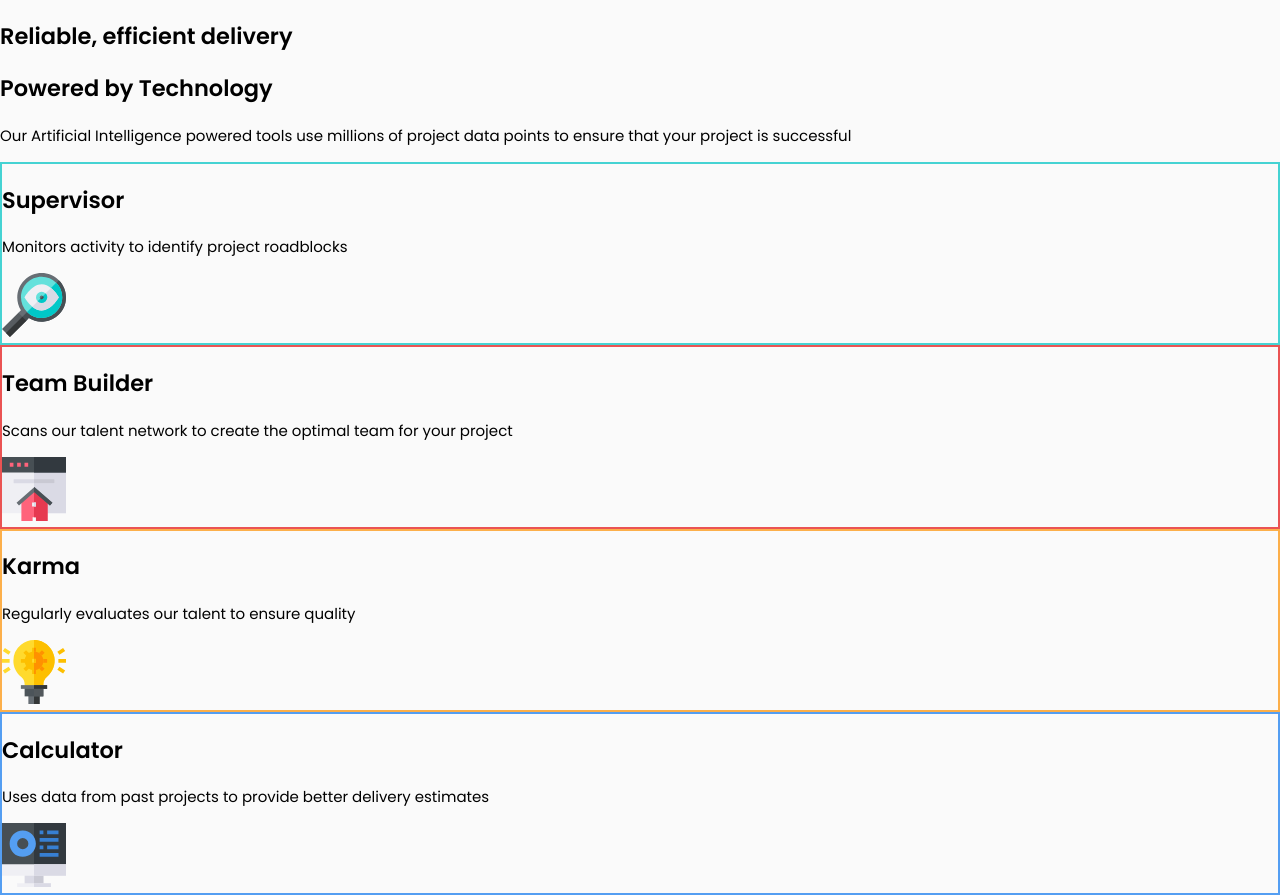
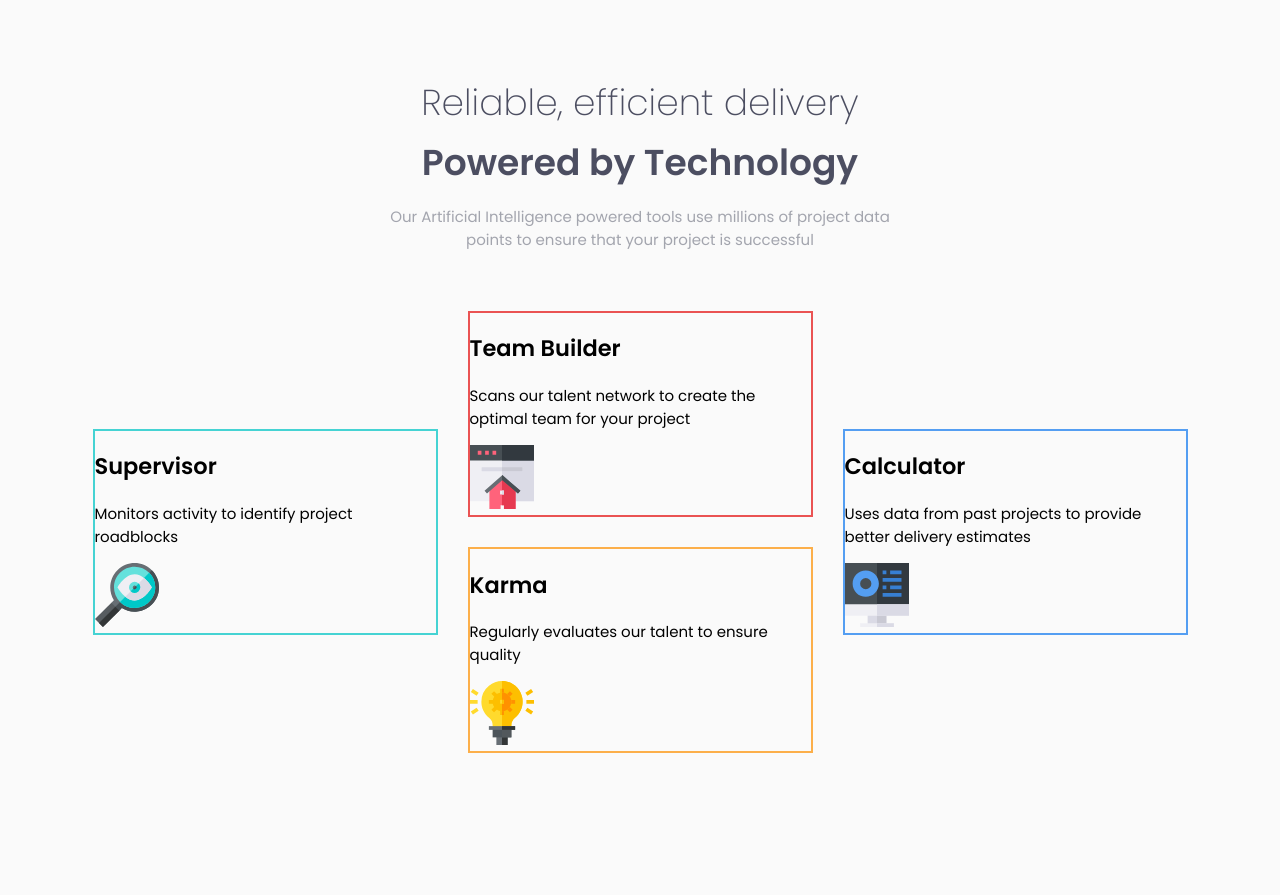
Before and after one commit to Gbw699/Four-card-feature-section-frontend-mentor, an Angular app: page / in a window 1280 px wide. Built offline with nearby package versions, Linux system fonts and the light colour scheme.

Commit message:
FEAT app styles

```diff
--- a/src/app/app.component.scss
+++ b/src/app/app.component.scss
@@ -0,0 +1,75 @@
+@use "../styles.scss" as s;
+
+.container {
+  display: grid;
+  grid-template-columns: repeat(12, 1fr);
+  margin: 5rem 2rem;
+  header {
+    grid-column: 1/13;
+    display: flex;
+    flex-direction: column;
+    align-items: center;
+    @media (min-width: 1200px) {
+      grid-row: 1 / 2;
+    }
+    h2 {
+      text-align: center;
+      font-size: clamp(24px, 5.5vw, 36px);
+      color: s.$VeryDarkBlue;
+    }
+    .title {
+      font-weight: 200;
+      margin: 0;
+    }
+    .strong-title {
+      font-weight: 600;
+      margin: 0.3rem 0 1rem 0;
+    }
+    .header-description {
+      text-align: center;
+      margin-bottom: 4rem;
+      margin-top: 0;
+      color: s.$GrayishBlue;
+      max-width: 35rem;
+    }
+  }
+  main {
+    grid-column: 1/13;
+    justify-self: center;
+    display: flex;
+    flex-direction: column;
+    gap: 2rem;
+    max-width: 35rem;
+    @media (min-width: 1200px) {
+      display: grid;
+      grid-template-columns: repeat(12, 1fr);
+      max-width: none;
+      margin: 0 10rem;
+      grid-template-areas:
+        ". second ."
+        "first second fourth"
+        "first third fourth"
+        ". third .";
+      app-card {
+        justify-self: center;
+        width: 23rem;
+      }
+      .first-card {
+        grid-area: first;
+        grid-column: 1 / 5;
+      }
+      .second-card {
+        grid-area: second;
+        grid-column: 5 / 9;
+      }
+      .third-card {
+        grid-area: third;
+        grid-column: 5 / 9;
+      }
+      .fourth-card {
+        grid-area: fourth;
+        grid-column: 9 / 13;
+      }
+    }
+  }
+}
```
